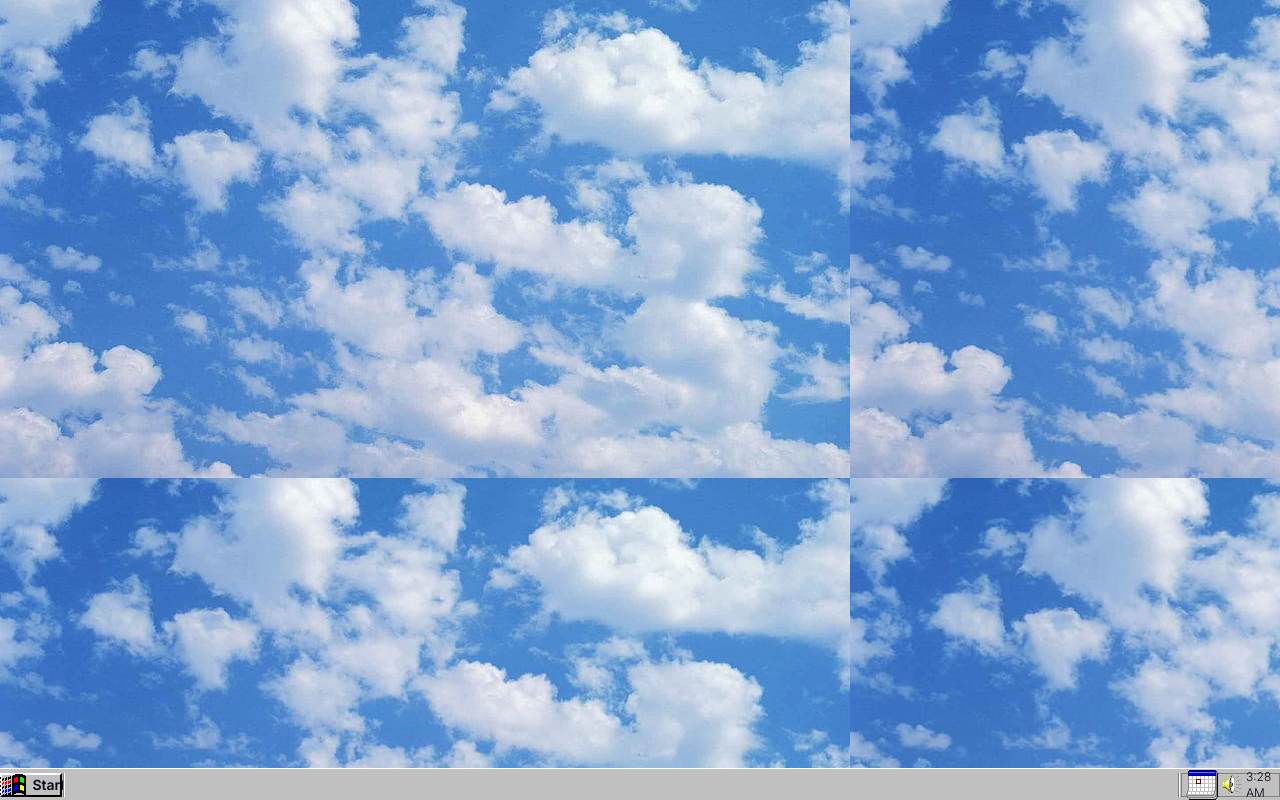
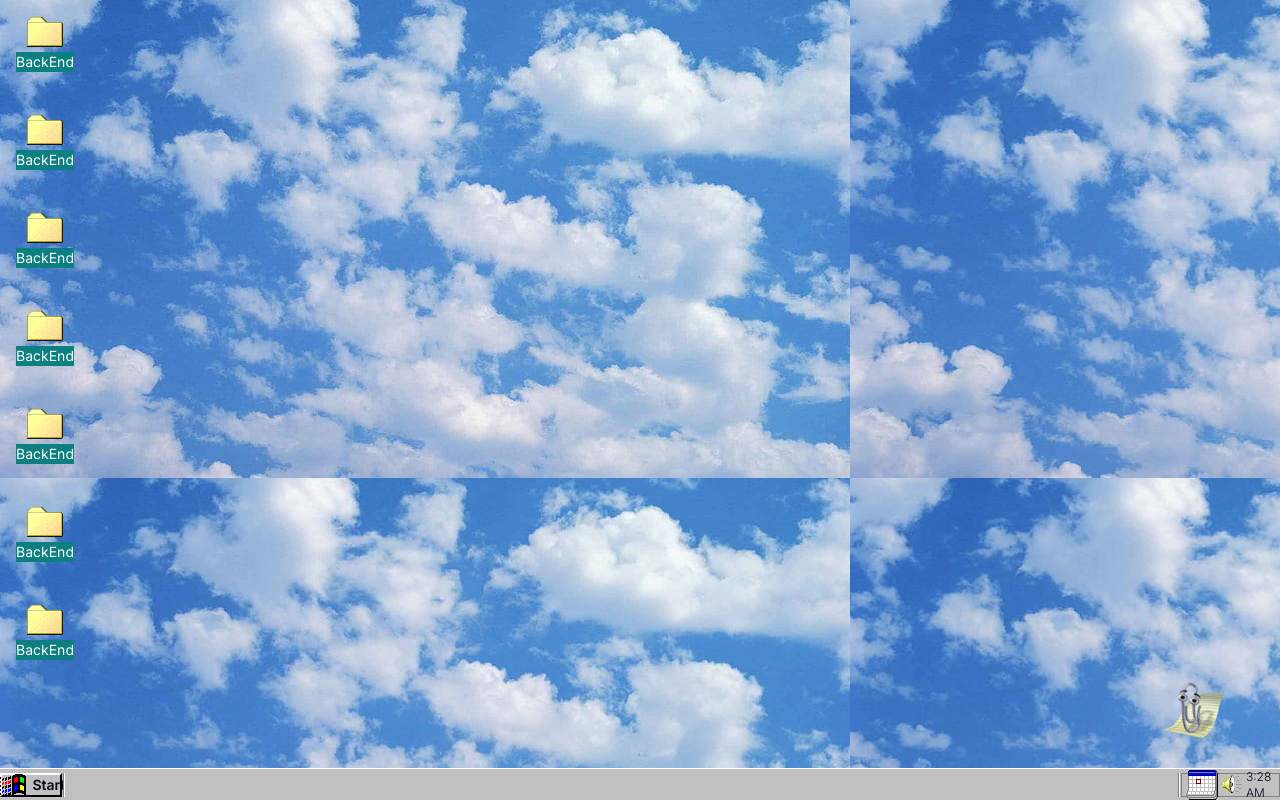
Before and after one commit to AlexandreDresch/98.portfolio, a Next.js app: page / in a window 1280 px wide. Built offline with nearby package versions, Linux system fonts and the light colour scheme.

Commit message:
feat: add shortcuts to desktop

```diff
--- a/src/components/ui/desktop.tsx
+++ b/src/components/ui/desktop.tsx
@@ -1,7 +1,18 @@
+import Clippy from "./clippy";
+import Shortcut from "./shortcut";
+
 export default function Desktop() {
-    return (
-        <div className="min-w-[100dvw] min-h-[100dvh] relative overflow-hidden">
+  return (
+    <div className="pt-4 pl-4 grid grid-flow-col grid-cols-10 grid-rows-8 min-w-[100dvw] min-h-[100dvh] relative overflow-hidden">
+        <Shortcut />
+        <Shortcut />
+        <Shortcut />
+        <Shortcut />
+        <Shortcut />
+        <Shortcut />
+        <Shortcut />
+        <Clippy />
+    </div>
 
-        </div>
-    )
+  );
 }
```
